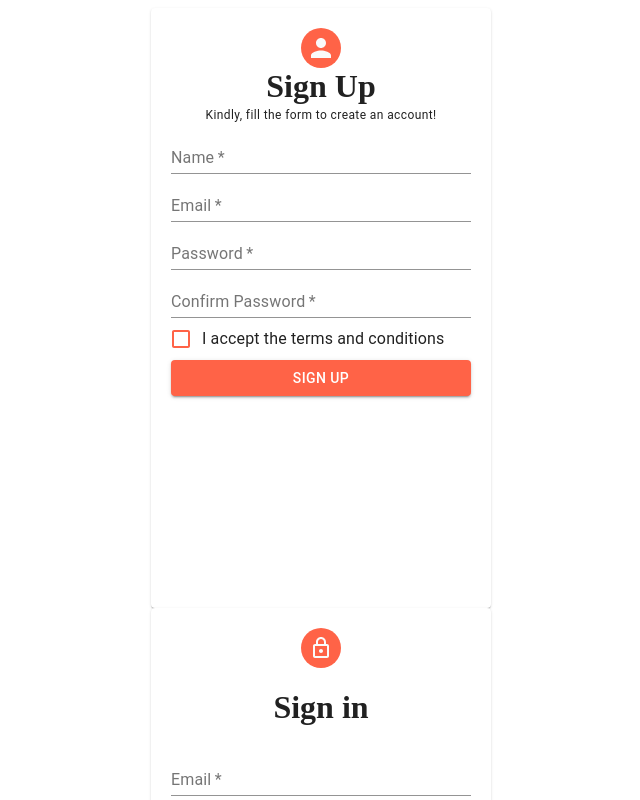
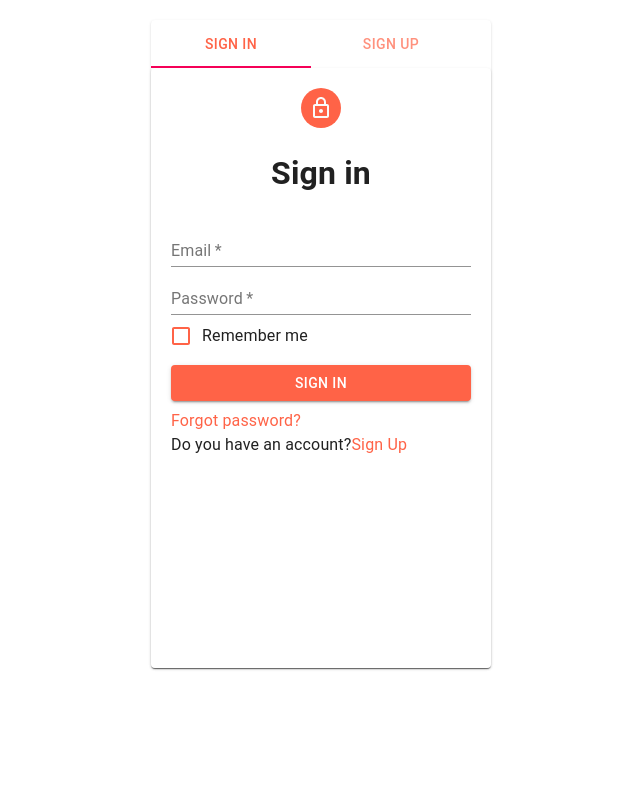
Before and after one commit to BFRIMPONG/Sign-up-with-react, a React (Create React App) app: page / in a window 1280 px wide. Shown: the top 800 px of the page, without its empty margins (319-959 px from the left). Built offline with nearby package versions, Linux system fonts and the light colour scheme.

Commit message:
combined both the sign up and login page

```diff
--- a/src/App.js
+++ b/src/App.js
@@ -1,14 +1,11 @@
 import React from 'react';
-import Signup from './component/login/signup';
-import Login from './component/login/login';
-// import SignInOutContainer from "./component/login/index"
+import SignInOutContainer from "./component/login/index"
 
 const App = () =>{
   return(
     <div>
-      <Signup />
-      <Login />
-      {/* <SignInOutContainer /> */}
+
+      <SignInOutContainer />
 
     </div>
 
--- /dev/null
+++ b/src/component/login/index.jsx
@@ -0,0 +1,59 @@
+import React, { useState } from "react";
+import Paper from "@material-ui/core/Paper";
+import Tabs from "@material-ui/core/Tabs";
+import Tab from "@material-ui/core/Tab";
+import Typography from "@material-ui/core/Typography";
+import Box from "@material-ui/core/Box";
+import Signin from "./login";
+import Signup from "./signup";
+
+const SignInOutContainer = () => {
+  const tabsStyle = { color: "tomato" };
+  const paperStyle = {width:340, margin:"20px auto"}
+  const [value, setValue] = useState(0);
+  const handleChange = (event, newValue) => {
+    setValue(newValue);
+  };
+
+  function TabPanel(props) {
+    const { children, value, index, ...other } = props;
+
+    return (
+      <div
+        role="tabpanel"
+        hidden={value !== index}
+        id={`simple-tabpanel-${index}`}
+        aria-labelledby={`simple-tab-${index}`}
+        {...other}
+      >
+        {value === index && (
+          <Box>
+            <Typography>{children}</Typography>
+          </Box>
+        )}
+      </div>
+    );
+  }
+
+  return (
+    <Paper style={paperStyle}>
+      <Tabs
+        style={tabsStyle}
+        value={value}
+        onChange={handleChange}
+        aria-label="disabled tabs example"
+      >
+        <Tab label="Sign In" />
+        <Tab label="Sign Up" />
+      </Tabs>
+      <TabPanel value={value} index={0}>
+        <Signin handleChange ={handleChange}/>
+      </TabPanel>
+      <TabPanel value={value} index={1}>
+        <Signup />
+      </TabPanel>
+    </Paper>
+  );
+};
+
+export default SignInOutContainer;
```
